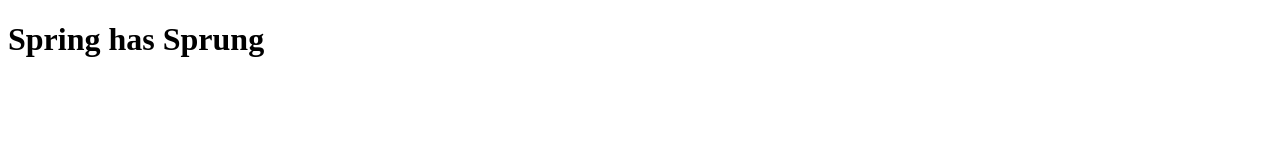
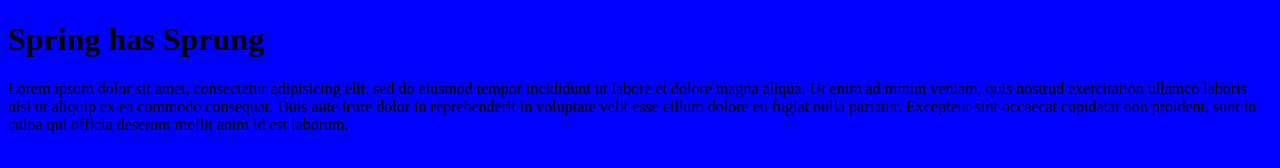
Before and after one commit to DonavanWestmoreland/Spring, a plain HTML site: page index.html in a window 1280 px wide. Drawn offline with Linux system fonts and the light colour scheme.

Commit message:
added paragraph and stylesheet

```diff
--- a/index.html
+++ b/index.html
@@ -2,9 +2,11 @@
 <html lang="en" dir="ltr">
   <head>
     <meta charset="utf-8">
+    <link rel="stylesheet" href="styles.css">
     <title></title>
   </head>
   <body>
     <h1>Spring has Sprung</h1>
+    <p>Lorem ipsum dolor sit amet, consectetur adipisicing elit, sed do eiusmod tempor incididunt ut labore et dolore magna aliqua. Ut enim ad minim veniam, quis nostrud exercitation ullamco laboris nisi ut aliquip ex ea commodo consequat. Duis aute irure dolor in reprehenderit in voluptate velit esse cillum dolore eu fugiat nulla pariatur. Excepteur sint occaecat cupidatat non proident, sunt in culpa qui officia deserunt mollit anim id est laborum.</p>
   </body>
 </html>
--- /dev/null
+++ b/styles.css
@@ -0,0 +1,3 @@
+body{
+  background-color: blue;
+}
```
Also changed, not shown: Capture.PNG (added).
